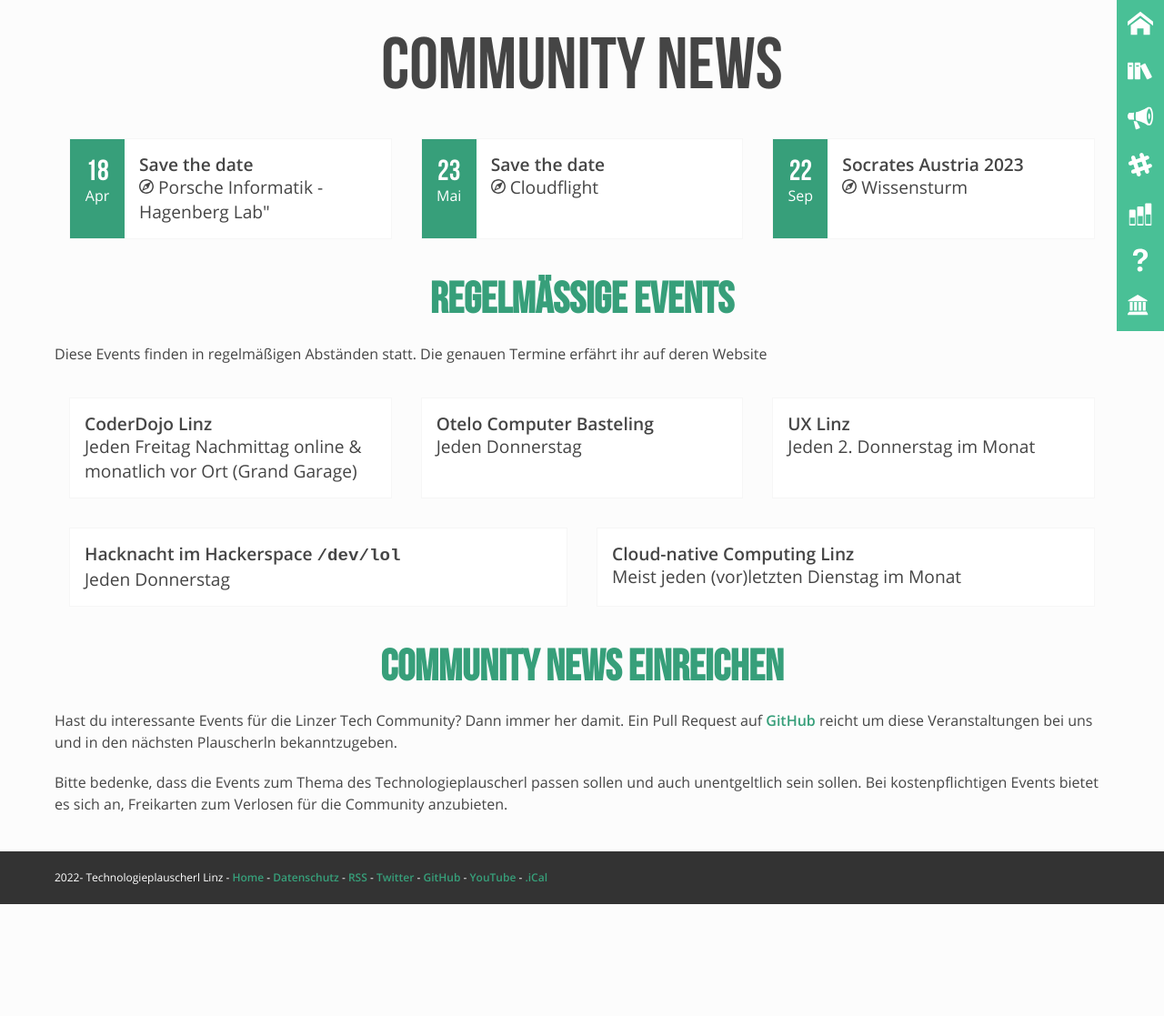
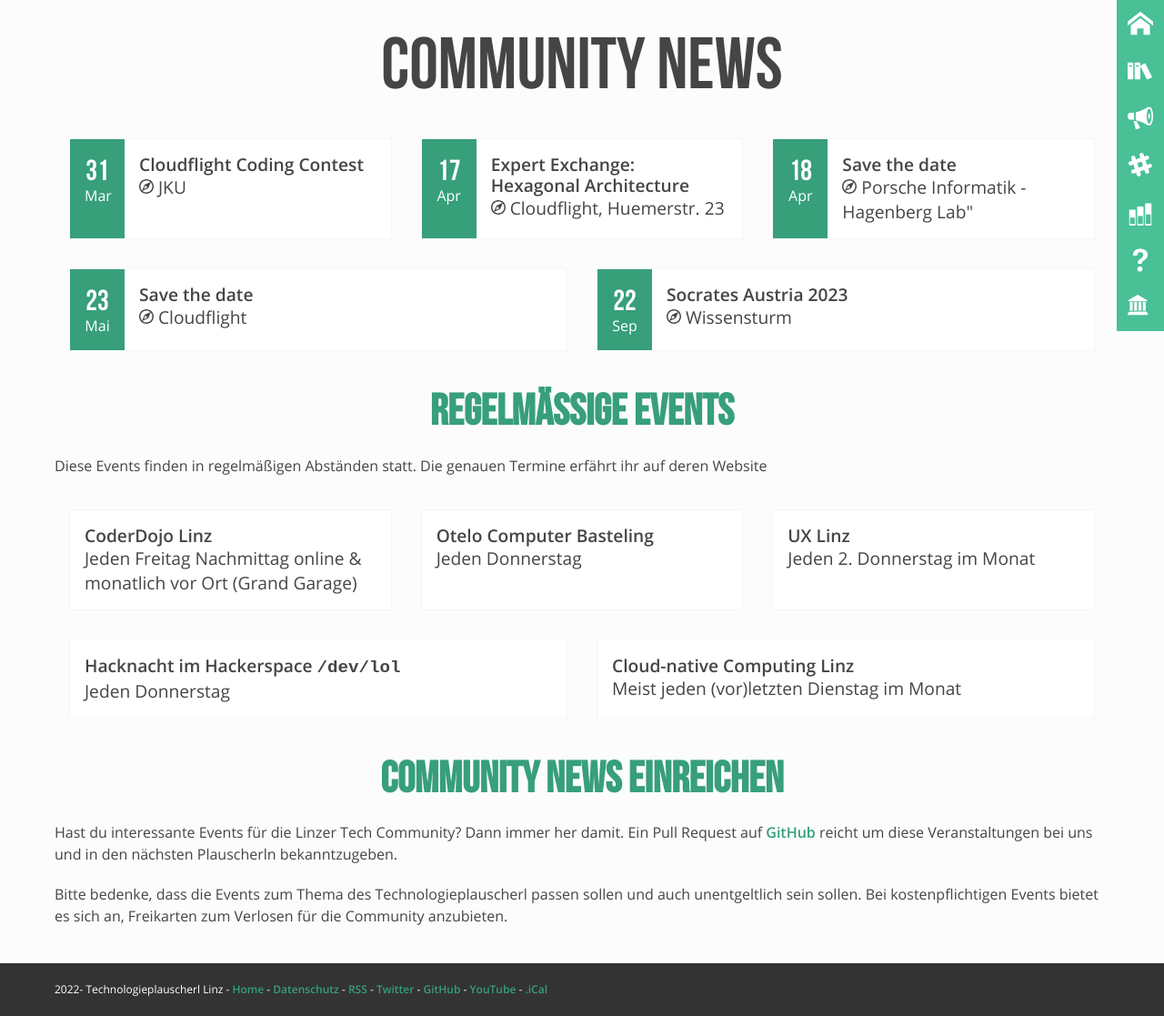
Before and after one commit to mericanAncer127/plauscherl, a Jekyll site: the page built from pages/community-news.html, in a window 1280 px wide. Shown: the whole page at 91% size. Built offline with Jekyll 4.4.1, drawn with Linux system fonts in a browser that asks for light colours; before the commit the page ends 994 px from its top, so only the background shows below that.

Commit message:
Coding Contest & Expert's Exchange @ Clf

```diff
--- a/_data/community.yml
+++ b/_data/community.yml
@@ -122,6 +122,14 @@
   name: "Barcamp Salzburg"
   events:
 -
+  id: clf
+  name: "Cloudflight"
+  events:
+    -
+      name: "Expert Exchange: Hexagonal Architecture"
+      location: Cloudflight, Huemerstr. 23
+      date: 2023-04-17
+-
   id: ccc
   name: "Cloudflight Coding Contest"
   events:
@@ -134,6 +142,11 @@
       name: "Cloudflight Coding Contest"
       location: JKU
       date: 2022-11-11
+      link: https://register.codingcontest.org/
+    -
+      name: "Cloudflight Coding Contest"
+      location: JKU
+      date: 2023-03-31
       link: https://register.codingcontest.org/
 -
   id: factory300
```
